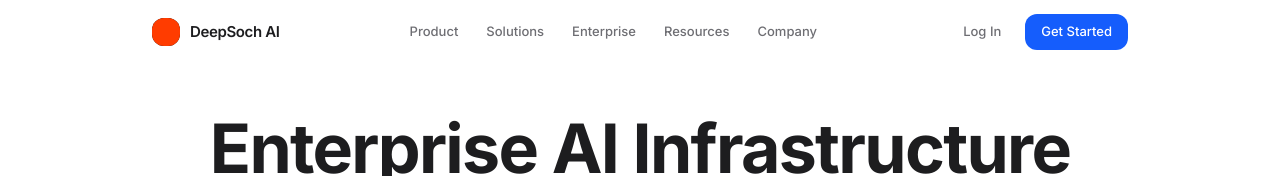
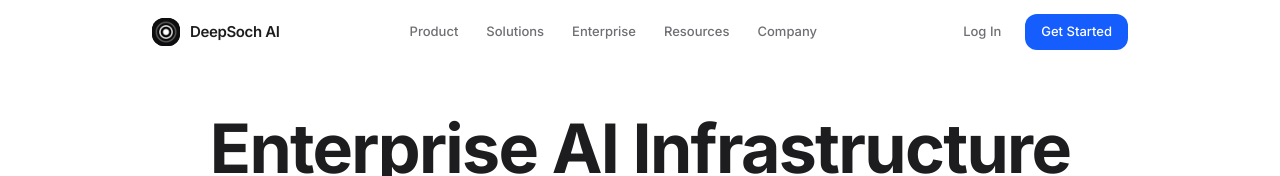
Before and after one commit to harshy001234-art/Deepsochai, a React (Vite) app: page / in a window 1280 px wide. Shown: the top 176 px of the page. Built offline with nearby package versions, Linux system fonts and the light colour scheme.

Commit message:
Use PNG logo asset

```diff
--- a/index.html
+++ b/index.html
@@ -12,7 +12,7 @@
     <meta name="twitter:card" content="summary_large_image" />
     <meta name="twitter:title" content="DeepSoch AI" />
     <meta name="twitter:description" content="DeepSoch AI — built on Replit. Update this description to reflect the app." />
-    <link rel="icon" type="image/svg+xml" href="%BASE_URL%favicon.svg" />
+    <link rel="icon" type="image/png" href="%BASE_URL%favicon.png" />
     <link rel="preconnect" href="https://fonts.googleapis.com">
     <link rel="preconnect" href="https://fonts.gstatic.com" crossorigin>
     <link href="https://fonts.googleapis.com/css2?family=Inter:wght@400;500;600;700&display=swap" rel="stylesheet">
--- a/src/components/layout/Footer.tsx
+++ b/src/components/layout/Footer.tsx
@@ -1,7 +1,7 @@
 import { Link } from "wouter";
 import { assetPath } from "@/lib/assets";
 
-const logoPath = assetPath("favicon.svg");
+const logoPath = assetPath("favicon.png");
 const contactHref = "/contact";
 
 const columns = [
--- a/src/components/layout/Navbar.tsx
+++ b/src/components/layout/Navbar.tsx
@@ -2,7 +2,7 @@ import { useEffect, useState } from "react";
 import { Link } from "wouter";
 import { assetPath } from "@/lib/assets";
 
-const logoPath = assetPath("favicon.svg");
+const logoPath = assetPath("favicon.png");
 
 const navLinks = [
   { label: "Product", id: "product" },
--- a/src/pages/contact.tsx
+++ b/src/pages/contact.tsx
@@ -7,7 +7,7 @@ import Footer from "@/components/layout/Footer";
 import { Button } from "@/components/ui/button";
 import { assetPath } from "@/lib/assets";
 
-const logoPath = assetPath("favicon.svg");
+const logoPath = assetPath("favicon.png");
 
 const reasons = [
   "Get Started",
```
Also changed, not shown: public/favicon.png (added).
